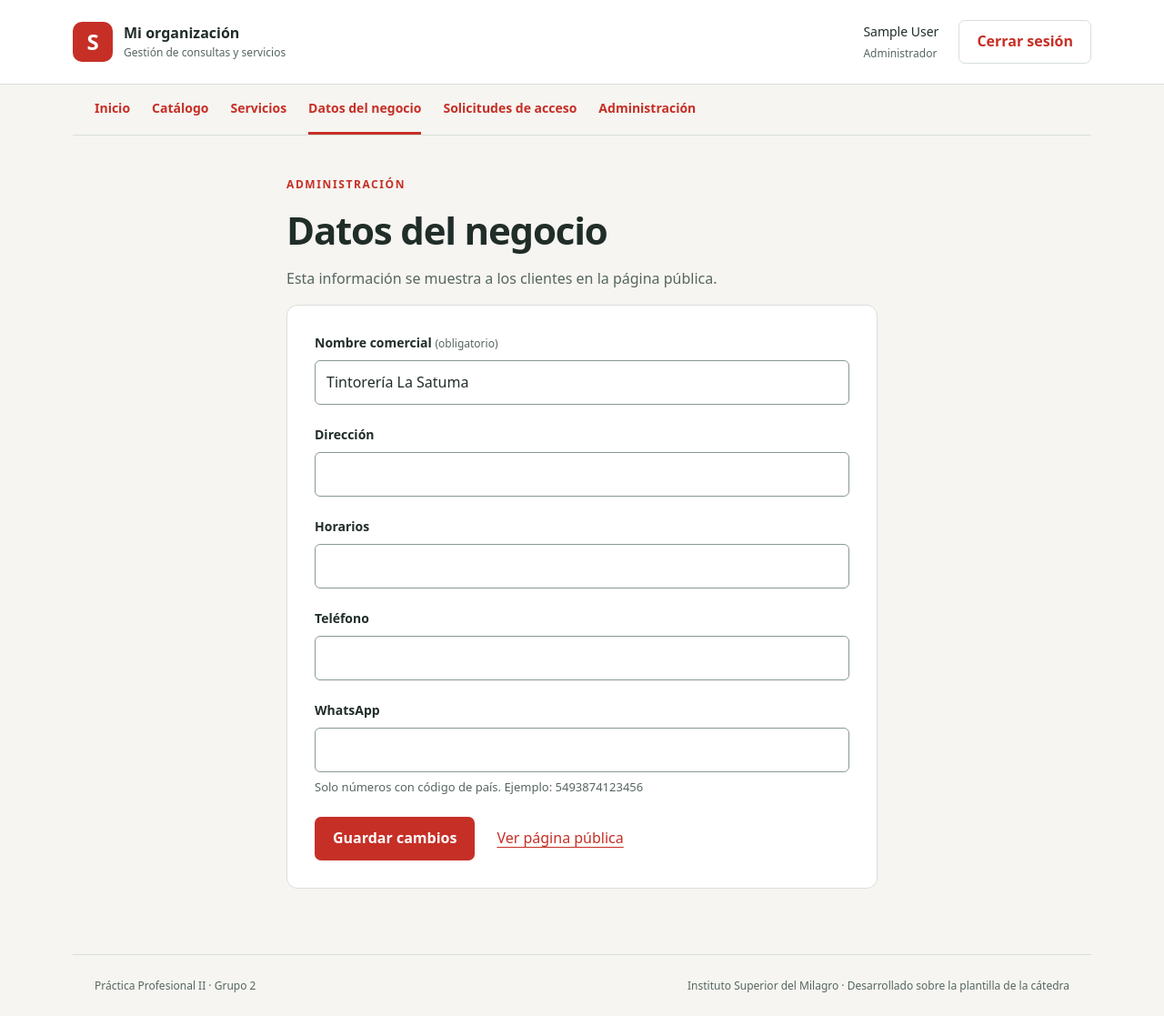
After one commit to cristianchauque37-eng/tintoreria-la-satuma, a Django app: page /negocio/ in a window 1280 px wide. The commit adds this page. Shown: the whole page at 91% size. Run offline with Django 5.2, Linux system fonts and the light colour scheme; the visitor is signed in with stand-in values (Sample User, id 1); data comes from the database, SQL or seed files in the repository; data that the repository does not hold is empty; parts of the project's set-up code (start-up, migrations or seed data) failed here and were passed over.

Commit message:
HU05: datos del negocio y bloque Dónde encontrarnos

```diff
--- a/config/settings.py
+++ b/config/settings.py
@@ -32,6 +32,7 @@ INSTALLED_APPS = [
     "cuentas",
     "catalogo",
     "servicios",
+    "negocio",
     "inicio",
     "axes",
 ]
--- a/config/urls.py
+++ b/config/urls.py
@@ -6,6 +6,7 @@ urlpatterns = [
     path("cuentas/", include("cuentas.urls")),
     path("catalogo/", include("catalogo.urls")),
     path("servicios/", include("servicios.urls")),
+    path("negocio/", include("negocio.urls")),
     path("", include("inicio.urls")),
 ]
 admin.site.site_header = "Administración de la organización"
--- /dev/null
+++ b/negocio/admin.py
@@ -0,0 +1,4 @@
+from django.contrib import admin
+from .models import Negocio
+
+admin.site.register(Negocio)
--- /dev/null
+++ b/negocio/apps.py
@@ -0,0 +1,6 @@
+from django.apps import AppConfig
+
+
+class NegocioConfig(AppConfig):
+    default_auto_field = "django.db.models.BigAutoField"
+    name = "negocio"
--- /dev/null
+++ b/negocio/forms.py
@@ -0,0 +1,8 @@
+from django import forms
+from .models import Negocio
+
+
+class NegocioForm(forms.ModelForm):
+    class Meta:
+        model = Negocio
+        fields = ("nombre_comercial", "direccion", "horarios", "telefono", "whatsapp")
--- /dev/null
+++ b/negocio/models.py
@@ -0,0 +1,52 @@
+from django.conf import settings
+from django.core.validators import RegexValidator
+from django.db import models
+
+
+class Negocio(models.Model):
+    """Datos de contacto de la tintorería. Hay un único registro (HU05)."""
+
+    nombre_comercial = models.CharField(
+        "nombre comercial", max_length=100, default="Tintorería La Satuma"
+    )
+    direccion = models.CharField("dirección", max_length=150, blank=True)
+    horarios = models.CharField(max_length=100, blank=True)
+    telefono = models.CharField("teléfono", max_length=20, blank=True)
+    whatsapp = models.CharField(
+        "WhatsApp",
+        max_length=20,
+        blank=True,
+        validators=[
+            RegexValidator(
+                r"^\d{10,15}$",
+                "Escribí solo números, con código de país y sin +, espacios ni guiones.",
+            )
+        ],
+        help_text="Solo números con código de país. Ejemplo: 5493874123456",
+    )
+    administrador = models.OneToOneField(
+        settings.AUTH_USER_MODEL,
+        on_delete=models.PROTECT,
+        null=True,
+        blank=True,
+        editable=False,
+        related_name="negocio",
+    )
+    actualizado = models.DateTimeField(auto_now=True)
+
+    class Meta:
+        verbose_name = "negocio"
+        verbose_name_plural = "negocio"
+
+    def __str__(self):
+        return self.nombre_comercial
+
+    @classmethod
+    def obtener(cls):
+        """Devuelve el único registro, creándolo vacío la primera vez."""
+        negocio, _ = cls.objects.get_or_create(pk=1)
+        return negocio
+
+    @property
+    def enlace_whatsapp(self):
+        return f"https://wa.me/{self.whatsapp}" if self.whatsapp else ""
--- /dev/null
+++ b/negocio/urls.py
@@ -0,0 +1,7 @@
+from django.urls import path
+from . import views
+
+app_name = "negocio"
+urlpatterns = [
+    path("", views.NegocioUpdateView.as_view(), name="editar"),
+]
--- /dev/null
+++ b/negocio/views.py
@@ -0,0 +1,20 @@
+from django.urls import reverse_lazy
+from django.views.generic import UpdateView
+from catalogo.views import GuardadoSeguroMixin, SoloAdministradorMixin
+from .forms import NegocioForm
+from .models import Negocio
+
+
+class NegocioUpdateView(SoloAdministradorMixin, GuardadoSeguroMixin, UpdateView):
+    """HU05: el administrador modifica los datos del negocio."""
+
+    form_class = NegocioForm
+    template_name = "negocio/formulario.html"
+    success_url = reverse_lazy("negocio:editar")
+
+    def get_object(self, queryset=None):
+        return Negocio.obtener()
+
+    def form_valid(self, form):
+        form.instance.administrador = self.request.user
+        return super().form_valid(form)
--- a/servicios/views.py
+++ b/servicios/views.py
@@ -5,6 +5,7 @@ from django.urls import reverse_lazy
 from django.views import View
 from django.views.generic import CreateView, ListView, UpdateView
 from catalogo.views import GuardadoSeguroMixin, SoloAdministradorMixin
+from negocio.models import Negocio
 from .forms import ServicioForm
 from .models import Servicio
 
@@ -17,6 +18,11 @@ class ServicioPublicoListView(ListView):
 
     def get_queryset(self):
         return Servicio.objects.filter(activo=True)
+
+    def get_context_data(self, **kwargs):
+        context = super().get_context_data(**kwargs)
+        context["negocio"] = Negocio.obtener()
+        return context
 
 
 class ServicioGestionListView(SoloAdministradorMixin, ListView):
--- a/static/css/estilos.css
+++ b/static/css/estilos.css
@@ -532,3 +532,17 @@ button:disabled {
     scroll-behavior:auto!important;
   }
 }
+.contacto {
+  margin-top:32px;
+}
+.contacto dl {
+  display:flex;
+  gap:48px;
+  flex-wrap:wrap;
+  margin:0 0 24px;
+}
+.contacto dd {
+  margin:4px 0;
+  font-size:18px;
+  font-weight:600;
+}
--- a/templates/base.html
+++ b/templates/base.html
@@ -59,6 +59,11 @@ aria-current="page"
 aria-current="page"
 {% endif %}
 >Servicios</a>
+<a href="{% url 'negocio:editar' %}"
+{% if request.resolver_match.app_name == 'negocio' %}
+aria-current="page"
+{% endif %}
+>Datos del negocio</a>
 <a href="{% url 'cuentas:solicitudes' %}"
 {% if request.resolver_match.app_name == 'cuentas' %}
 aria-current="page"
--- /dev/null
+++ b/templates/negocio/formulario.html
@@ -0,0 +1,20 @@
+{% extends 'base.html' %}
+
+{% block title %}
+Datos del negocio
+{% endblock %}
+
+{% block content %}
+
+<div class="form-contenedor">
+<p class="antetitulo">Administración</p>
+<h1>Datos del negocio</h1>
+<p>Esta información se muestra a los clientes en la página pública.</p>
+
+<form method="post" class="panel">{% csrf_token %}{% include 'componentes/formulario.html' %}<div class="acciones">
+<button type="submit">Guardar cambios</button>
+<a href="{% url 'servicios:publico' %}">Ver página pública</a>
+</div>
+</form>
+</div>
+{% endblock %}
```
Also changed, not shown: templates/servicios/publico.html (+21 -0 lines), negocio/__init__.py (added), negocio/migrations/0001_initial.py (added), negocio/migrations/__init__.py (added).
